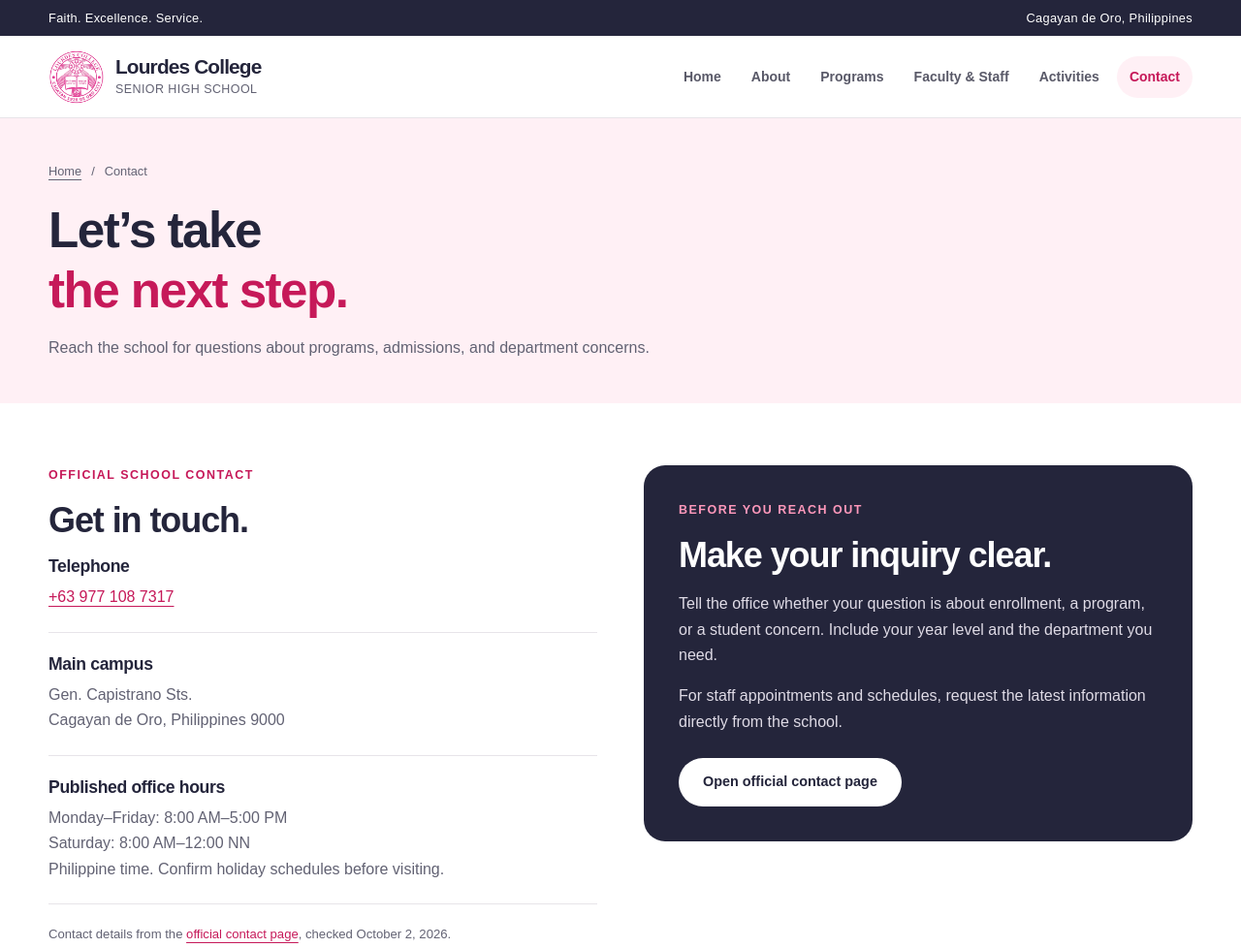
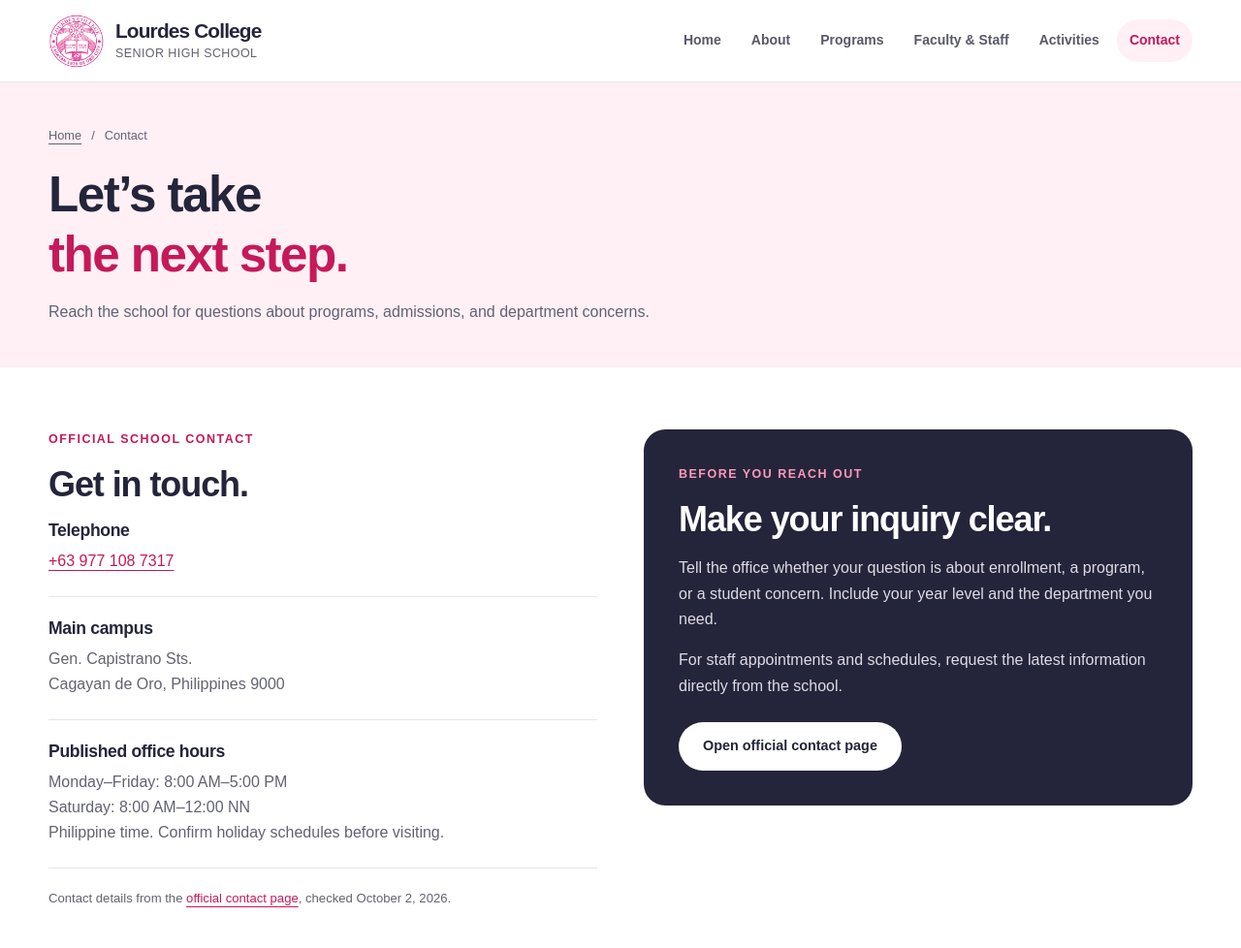
Before and after one commit to fritzhou/SHSDepartment, a plain HTML site: page contact.html in a window 1280 px wide. Shown: the top 978 px of the page at 97% size. Drawn offline with Linux system fonts and the light colour scheme.

Commit message:
Remove topbar from contact.html
Removed the topbar section from the contact page.

```diff
--- a/contact.html
+++ b/contact.html
@@ -12,12 +12,6 @@
   </head>
   <body>
     <a class="skip-link" href="#main">Skip to content</a>
-    <div class="topbar">
-      <div class="container">
-        <span>Faith. Excellence. Service.</span>
-        <span class="top-location">Cagayan de Oro, Philippines</span>
-      </div>
-    </div>
     <header class="site-header">
       <div class="container header-inner">
         <a class="brand" href="index.html" aria-label="Lourdes College Senior High School home">
```
